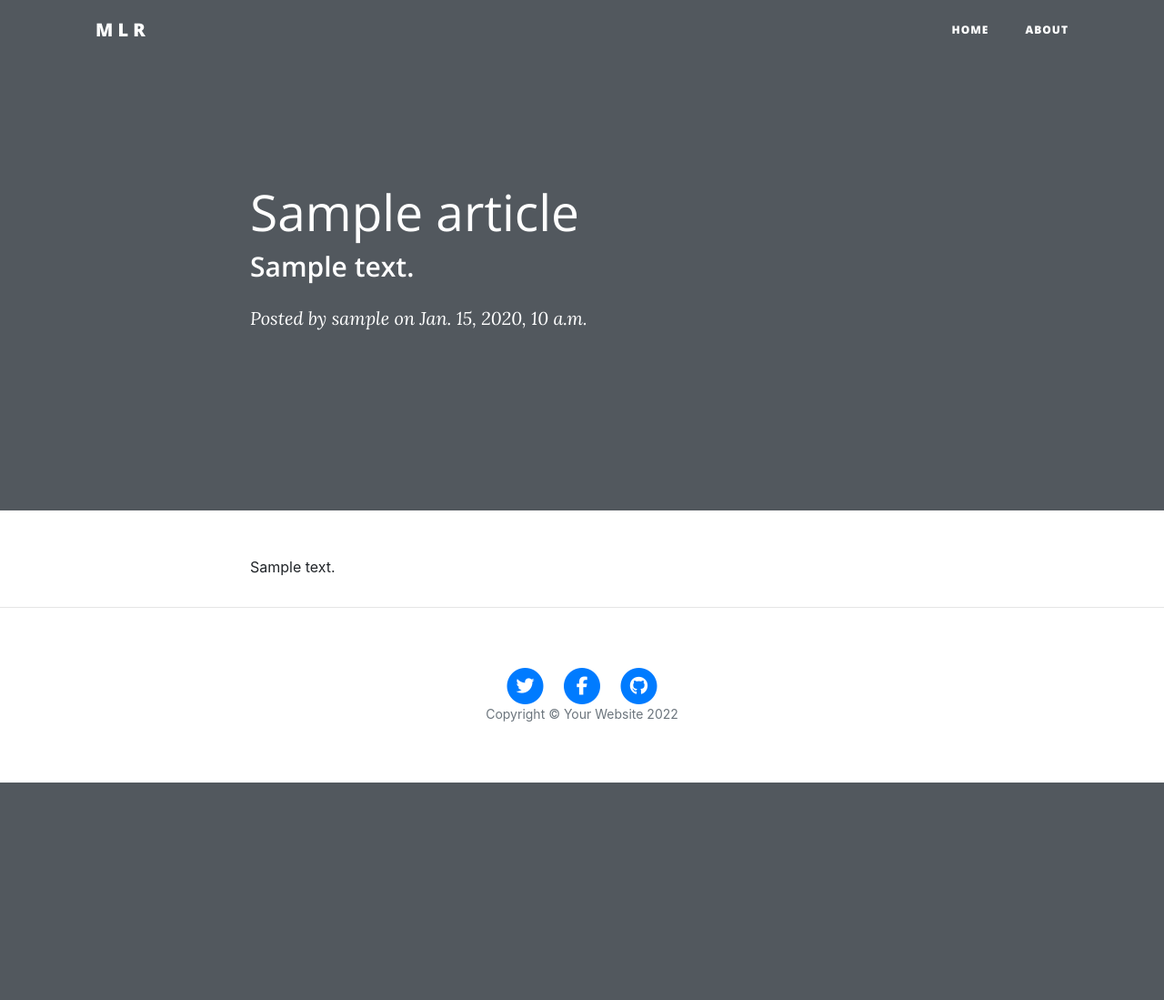
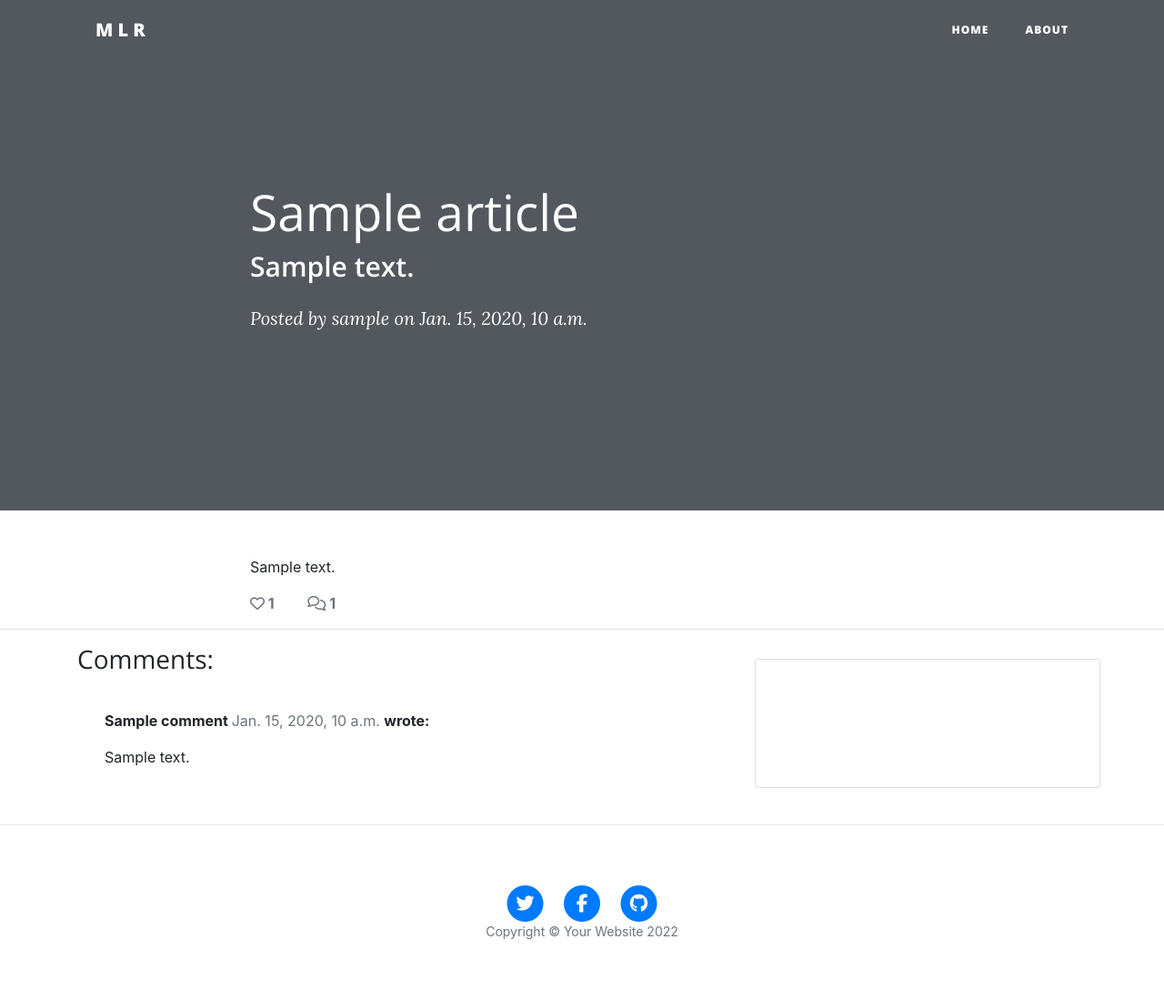
Before and after one commit to Code-Institute-Submissions/onabz-MAR_Blog_DecResub, a Django app: a page that uses templates/article.html in a window 1280 px wide. Shown: the whole page at 91% size. Before the commit the page ends 860 px from the top, so only its background shows below. Run offline with Django 3.2, Linux system fonts and the light colour scheme; tables that the repository leaves empty hold one stand-in row (values such as "Sample post"); some libraries are stand-ins or nearby versions.

Commit message:
Add code template for likes and comment section

```diff
--- a/templates/article.html
+++ b/templates/article.html
@@ -26,8 +26,63 @@
     <div class="row">
       <div class="col-lg-8 col-md-10 mx-auto">
         <p>{{ article.body | safe }}</p>
+        <div class="row">
+
+          <div class="col-1">
+            <!-- The number of likes goes before the closing strong tag -->
+            <strong class="text-secondary"><i class="far fa-heart"></i> {{ article.number_of_likes }} </strong>
+          </div>
+          <div class="col-1">
+            {% with comments.count as total_comments %}
+            <strong class="text-secondary"><i class="far fa-comments"></i>
+              <!-- Our total_comments variable goes before the closing strong tag -->
+              {{ total_comments }}
+            </strong>
+            {% endwith %}
+          </div>
+        </div>
+      </div>
+    </div>
+  </div>
+
+  <div class="row">
+    <div class="col">
+      <hr>
+    </div>
+  </div>
+
+  <div class="container">
+    <div class="row">
+      <div class="col-lg-8 col-md-10 mx-auto">
+        <h3>Comments:</h3>
+        <div class="card-body">
+          <!-- We want a for loop inside the tags to iterate through each comment in comments -->
+          {% for comment in comments %}
+          <div class="comments" style="padding: 10px;">
+            <p class="font-weight-bold">
+              <!-- The commenter's name goes here. Check the model if you're not sure what that is -->
+              {{ comment.name }}
+              <span class=" text-muted font-weight-normal">
+                <!-- The comment's created date goes here -->
+                {{ comment.date_created }}
+              </span> wrote:
+            </p>
+            <!-- The body of the comment goes before the | -->
+            {{ comment.body | linebreaks }}
+          </div>
+          <!-- Our for loop ends here -->
+          {% endfor %}
+        </div>
+      </div>
+      <div class="col-md-4 card mb-4  mt-3 ">
+        <div class="card-body">
+          <!-- For later -->
+        </div>
       </div>
     </div>
   </div>
 </article>
+
+
+
 {% endblock %}
```
